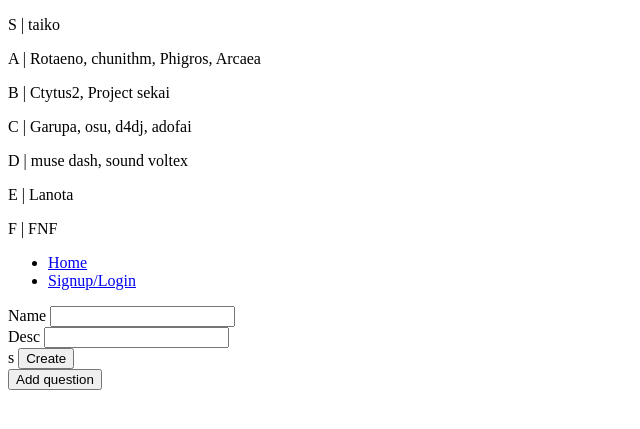
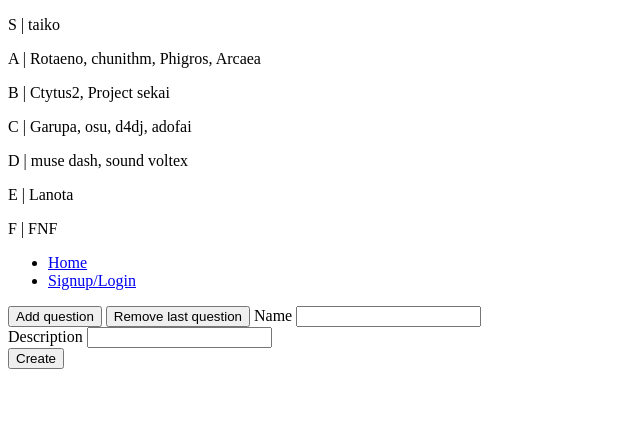
Before and after one commit to GibNub/13DTP-project, a Flask app: template quiz_website/app/templates/create_quiz.html in a window 1280 px wide. Shown: the top 429 px of the page, without its empty margins (0-640 px from the left). Run offline with Flask 3, Linux system fonts and the light colour scheme; the template is opened without the code that fills it: values that come from a table or form of the project are taken from there, others are empty; parts of the project's set-up code (start-up, migrations or seed data) failed here and were passed over.

Commit message:
dynamic form for quiz + basic quiz queries

```diff
--- a/quiz_website/app/forms.py
+++ b/quiz_website/app/forms.py
@@ -9,7 +9,7 @@ class SignUp(FlaskForm):
     signup_username = StringField('Username', validators=[DataRequired()])
     signup_email = EmailField('Email', validators=[DataRequired()])
     signup_password = PasswordField('Password', validators=[DataRequired()])
-    submit = SubmitField('Signup', name='signup-form', id='signup-forn')
+    submit = SubmitField('Signup', name='signup-form', id='signup-form')
 
 
 class Login(FlaskForm):
@@ -23,4 +23,4 @@ class Quiz(FlaskForm):
     name = StringField(validators=[DataRequired()])
     desc = StringField(validators=[DataRequired()])
     # Quiz question info
-    submit = SubmitField('Create', name='quiz-info', id='quiz-info')
+    submit = SubmitField('Create', name='quiz-form', id='quiz-form')
--- a/quiz_website/app/routes.py
+++ b/quiz_website/app/routes.py
@@ -1,7 +1,7 @@
-from flask import render_template, url_for, flash, redirect, request
-from flask_login import login_user, login_required, logout_user
+from flask import render_template, url_for, flash, redirect, request, g
+from flask_login import login_user, login_required, logout_user, current_user
 from werkzeug.security import generate_password_hash, check_password_hash
-from prisma.models import User
+from prisma import models
 
 from app import forms, login_manager, app
 from app.user import UserClass
@@ -10,12 +10,15 @@ from app.user import UserClass
 # Check if the user object is still valid
 @login_manager.user_loader
 def user_loader(user_id):
-    user = User.prisma().find_first(
+    user = models.User.prisma().find_first(
         where={
             'user_id' : int(user_id)
         }
     )
-    return UserClass(user.__dict__)
+    if user:
+        return UserClass(user.__dict__)
+    else:
+        return None
 
 
 # Renders home page
@@ -51,7 +54,7 @@ def account_signup():
         email = signup_form.signup_email.data
         # Hash password and store user data
         password_hash = generate_password_hash(signup_form.signup_password.data, salt_length=16)
-        User.prisma().create(
+        models.User.prisma().create(
             data = {
                 'username'       : username,
                 'email'          : email,
@@ -65,16 +68,16 @@ def account_signup():
 @app.post('/account/login')
 def account_login():
     login_form = forms.Login()
+    print(request.form)
     if 'login-form' in request.form and login_form.validate_on_submit():
         username = login_form.login_username.data
         password = login_form.login_password.data
         remember = login_form.remember.data
-        user_data = User.prisma().find_first(
+        user_data = models.User.prisma().find_first(
             where={
                 'username' : username
             }
         )
-        print(user_data)
         if not user_data:
             flash('User does not exist')
         else:
@@ -94,17 +97,61 @@ def settings():
     return render_template('settings.html')
 
 
+# Pages to create quizzes
 # page to create new quiz
 @app.get('/quiz/create')
+@login_required
 def quiz_creation():
     quiz_form = forms.Quiz()
     return render_template('create_quiz.html', quiz_form=quiz_form)
 
 
 @app.post('/quiz/create_quiz')
+@login_required
 def create_quiz():
     quiz_form = forms.Quiz()
-    print(request.form)
     if 'quiz-form' in request.form and quiz_form.validate_on_submit():
-        print(request.form)
+        questions = request.form.getlist('question')
+        answers = request.form.getlist('answer')
+        question_type = request.form.getlist('question-type')
+        # Check if lengths of each form field are equal
+        info = [questions, answers, question_type]
+        if not all([len(info[i]) for i in range(0, len(info))]):
+            flash('The quiz you created was invalid as the amount of questions and answers are not equal')
+            return redirect(url_for('quiz_creation'))
+
+        # Create quiz with name and desc
+        models.Quiz.prisma().create(
+            data={
+                'name' : quiz_form.name.data,
+                'description' : quiz_form.desc.data,
+                'user_id' : int(current_user.user_id)
+            }
+        )
+        # Create questions and answers
+        quiz_id = models.Quiz.prisma().find_first(
+            order={
+                'quiz_id' : 'desc'
+            }
+        ).quiz_id
+        models.Question.prisma().create(
+            data={
+                'quiz_id' : quiz_id,
+                'question' : questions[0],
+                'type' : 1,
+            }
+        )
+        # Create answer
+        question_id = models.Question.prisma().find_first(
+            order={
+                'question_id' : 'desc'
+            }
+        ).question_id
+        models.Answer.prisma().create(
+            data={
+                'question_id' : question_id,
+                'answer' : answers[0]
+            }
+        )
+
     return redirect(url_for('home'))
--- a/quiz_website/app/static/quizQuestion.js
+++ b/quiz_website/app/static/quizQuestion.js
@@ -7,25 +7,35 @@ function setAttr(element, attr) {
 
 
 // Creates a fie
-function addField(fieldName, type, questionNumber, form) {
+function addField(fieldName, type, questionNumber) {
   const attr = {
     'type' : type,
     'name' : fieldName,
-    'id' : `${fieldname}-${questionNumber}`
+    'id' : `${fieldName}-${questionNumber}`
   };
   const field = document.createElement('input');
   setAttr(field, attr);
-  form.appendChild(field);
+  return field;
 };
 
 
 let questionNumber = 0
 // Adds a new question field (question, answer, and type) to quiz form
 function addQuestion() {
+  questionNumber += 1
   const form = document.getElementById('quiz-question');
-  const names = ['question', 'answer', 'qusetion-type'];
-  const type = 'text';
+  const names = ['question', 'answer', 'question-type'];
+  const type = 'text'; // Add more field types later
+  const fieldDiv = document.createElement('div');
+  setAttr(fieldDiv, {'class' : 'question'});
   for (let n in names) {
-    addField(names[n], type, form)
+    fieldDiv.appendChild(addField(names[n], type, questionNumber))
   };
+  form.appendChild(fieldDiv);
 };
+
+
+function removeLastQuestion() {
+  const form = document.getElementById('quiz-question');
+  form.removeChild(form.lastElementChild);
+};
--- a/quiz_website/app/templates/create_quiz.html
+++ b/quiz_website/app/templates/create_quiz.html
@@ -2,13 +2,12 @@
 {% block content %}
 <script src="{{ url_for('static', filename='quizQuestion.js') }}"></script>
 <form action="{{ url_for('create_quiz') }}" method="POST">
+    <button onclick="addQuestion()">Add question</button>
+    <button onclick="removeLastQuestion()">Remove last question</button>
     {{ quiz_form.csrf_token }}
     Name {{ quiz_form.name }} <br>
-    Desc {{ quiz_form.desc }} <br>
-    <div id="quiz-question">
-
-    </div>
-    s {{ quiz_form.submit }}
+    Description {{ quiz_form.desc }} <br>
+    <div id="quiz-question"></div>
+    {{ quiz_form.submit }}
 </form>
-<button onclick="addQuestion()" >Add question</button>
 {% endblock %}
--- a/quiz_website/app/templates/nav.html
+++ b/quiz_website/app/templates/nav.html
@@ -2,7 +2,7 @@
     <li><a href="{{ url_for('home') }}">Home</a></li>
     {% if current_user.is_authenticated %}
     <li><a href="{{ url_for('settings') }}">Settings</a></li>
-    <li><a href="{{ url_for('my_account') }}">My Account</a></li>
+    <!-- <li><a href="{{ url_for('account') }}">My Account</a></li> -->
     <li><a href="{{ url_for('account_logout') }}">Logout</a></li>
     {% else %}
     <li><a href="{{ url_for('account') }}">Signup/Login</a></li>
```
Also changed, not shown: quiz_website/app/prisma/migrations/20230517095603_optional_description/migration.sql (added), quiz_website/app/prisma/quiz_site.db, 3 other files.
